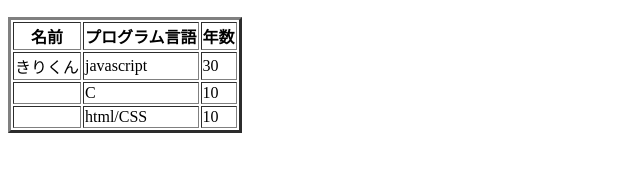
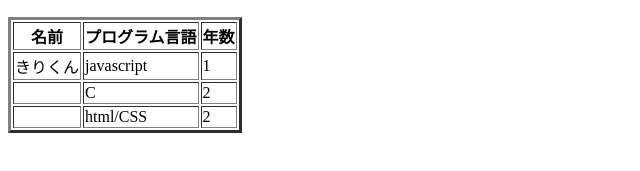
Before and after one commit to kirikundayo/kiri, a plain HTML site: page index.html in a window 1280 px wide. Shown: the part 171-342 px from the top of the page, 0-640 px from the left. Drawn offline with Linux system fonts and the light colour scheme.

Commit message:
Add files via upload

```diff
--- a/index.html
+++ b/index.html
@@ -19,15 +19,15 @@
         <tr>
             <td>きりくん</td>
             <td>javascript</td>
-            <td>30</td>
+            <td>1</td>
         </tr>
             <td></td>
             <td>C</td>
-            <td>10</td>
+            <td>2</td>
         <tr>
             <td></td>
             <td>html/CSS</td>
-            <td>10</td>
+            <td>2</td>
         </tr>
 
     </table>
```
